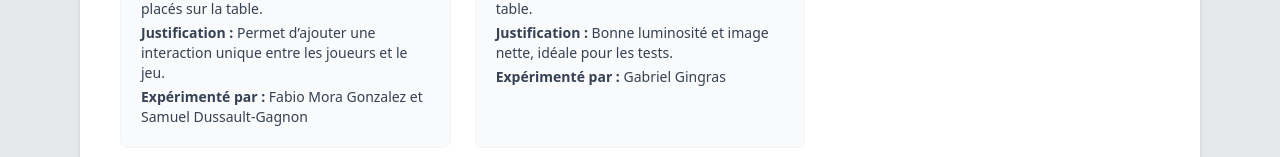
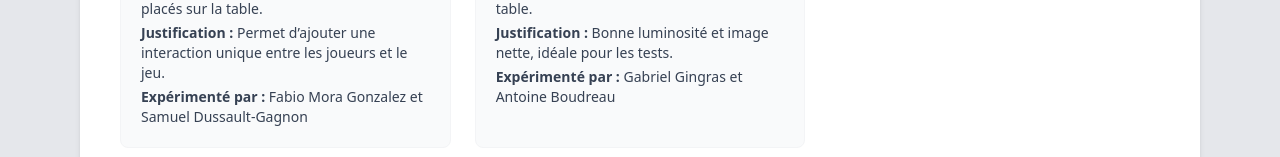
Before and after one commit to dev-t0ny/projet-veille, a Vue app: page /#/materiel in a window 1280 px wide. Shown: the part 656-813 px from the top of the page. Built offline with nearby package versions, Linux system fonts and the light colour scheme.

Commit message:
fix: materiel v2

```diff
--- a/src/pages/materiel.vue
+++ b/src/pages/materiel.vue
@@ -144,7 +144,7 @@
                             <b>Justification :</b> Bonne luminosité et image
                             nette, idéale pour les tests.
                         </li>
-                        <li><b>Expérimenté par :</b> Gabriel Gingras</li>
+                        <li><b>Expérimenté par :</b> Gabriel Gingras et Antoine Boudreau</li>
                     </ul>
                 </div>
             </div>
```
